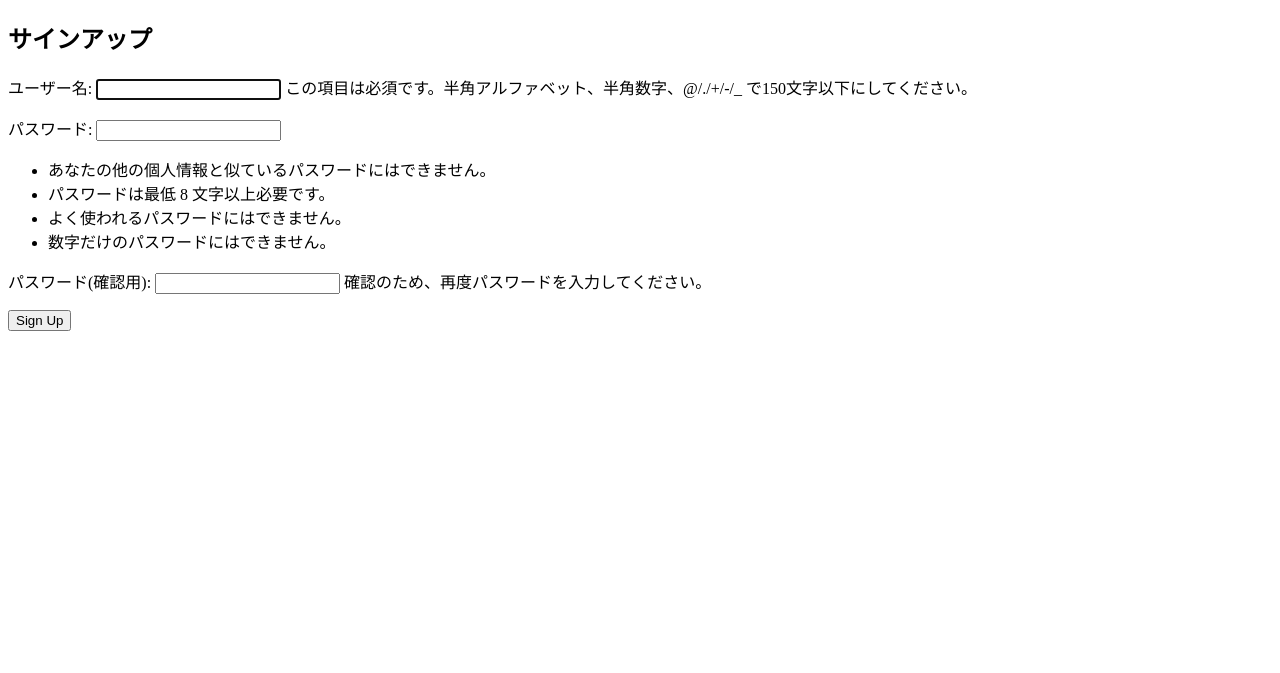
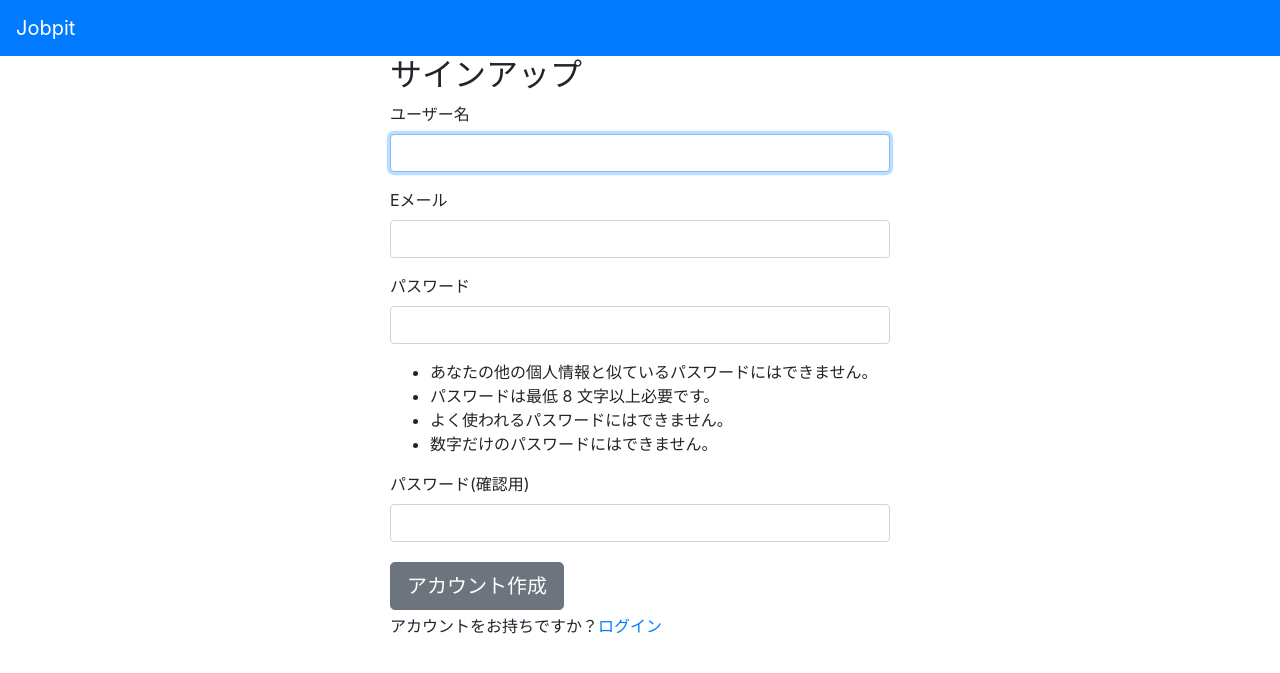
Before and after one commit to railgun-0402/job_record, a Django app: page /accounts/signup/ in a window 1280 px wide. Shown: the top 673 px of the page. Run offline with Django 4.2, Linux system fonts and the light colour scheme; some libraries are stand-ins or nearby versions.

Commit message:
sort html

```diff
--- /dev/null
+++ b/template/base.html
@@ -0,0 +1,30 @@
+<!-- template/base.html -->
+<!DOCTYPE html>
+<html>
+  <head>
+    <meta charset="utf-8">
+    <link rel="stylesheet" href="https://cdn.jsdelivr.net/npm/bootstrap@4.6.0/dist/css/bootstrap.min.css" integrity="sha384-B0vP5xmATw1+K9KRQjQERJvTumQW0nPEzvF6L/Z6nronJ3oUOFUFpCjEUQouq2+l" crossorigin="anonymous">
+    <script src="https://code.jquery.com/jquery-3.2.1.min.js" integrity="sha256-hwg4gsxgFZhOsEEamdOYGBf13FyQuiTwlAQgxVSNgt4=" crossorigin="anonymous"></script>
+    <script src="https://cdnjs.cloudflare.com/ajax/libs/popper.js/1.12.3/umd/popper.min.js" integrity="sha384-vFJXuSJphROIrBnz7yo7oB41mKfc8JzQZiCq4NCceLEaO4IHwicKwpJf9c9IpFgh" crossorigin="anonymous"></script>
+    <script src="https://maxcdn.bootstrapcdn.com/bootstrap/4.0.0-beta.2/js/bootstrap.min.js" integrity="sha384-alpBpkh1PFOepccYVYDB4do5UnbKysX5WZXm3XxPqe5iKTfUKjNkCk9SaVuEZflJ" crossorigin="anonymous"></script>
+    <title>{% block title %}Jobpit{% endblock %}</title>
+  </head>
+  <body>
+    <nav class="navbar navbar-expand-lg navbar-dark bg-primary">
+      <a class="navbar-brand" href="/">Jobpit</a>
+      <button class="navbar-toggler" type="button" data-toggle="collapse" data-target="#navbarSupportedContent" aria-controls="navbarSupportedContent" aria-expanded="false" aria-label="Toggle navigation">
+        <span class="navbar-toggler-icon"></span>
+      </button>
+      <div class="collapse navbar-collapse" id="navbarSupportedContent">
+        {% block navbar %}
+        {% endblock %}
+      </div>
+    </nav>
+    <main>
+      <div class="mx-auto" style="width: 500px;">
+        {% block content %}
+        {% endblock %}
+      </div>
+    </main>
+  </body>
+</html>
--- a/template/registration/signup.html
+++ b/template/registration/signup.html
@@ -1,15 +1,55 @@
-<!DOCTYPE html>
-<html>
-    <head>
-        <meta charset="utf-8">
-        <title>サインアップ</title>
-    </head>
-    <body>
-        <h2>サインアップ</h2>
-        <form method="post">
-            {% csrf_token %}
-            {{ form.as_p }}
-            <button type="submit">Sign Up</button>
-        </form>
-    </body>
-</html>
+{% extends 'base.html' %}
+
+{% block title %}Sign Up{% endblock %}
+
+{% block content %}
+<h2>サインアップ</h2>
+<form class="mx-auto" method="post">
+   {% csrf_token %}
+
+    <!--エラーがある場合の表記-->
+   {% if form.errors %}
+   <div class="alert alert-danger" role="alert">
+     {% for field in form %}
+       {% for error in field.errors %}
+         {% if error %}
+           <p>{{ error }}</p>
+         {% endif %}
+       {% endfor %}
+     {% endfor %}
+   </div>
+   {% endif %}
+
+    <!--ユーザ名-->
+   <p><label for="id_username">ユーザー名</label>
+   <input type="text" name="username" class="form-control" maxlength="150" autocapitalize="none" autocomplete="username" autofocus required id="id_username">
+
+    <!--Eメール-->
+   <p><label for="email">Eメール</label>
+    <input type="email" name="email" class="form-control" required id="email">
+
+    <!--パスワード-->
+   <p><label for="id_password1">パスワード</label>
+    <input type="password" name="password1" class="form-control" autocomplete="new-password" required id="id_password1">
+
+     <span class="helptext">
+    <ul>
+       <li>あなたの他の個人情報と似ているパスワードにはできません。</li>
+       <li>パスワードは最低 8 文字以上必要です。</li>
+       <li>よく使われるパスワードにはできません。</li>
+       <li>数字だけのパスワードにはできません。</li>
+     </ul>
+    </span>
+   </p>
+
+    <!--パスワード確認-->
+   <p><label for="id_password2">パスワード(確認用)</label>
+       <input type="password" name="password2" class="form-control" autocomplete="new-password" required id="id_password2"></p>
+
+    <button class="btn btn-lg btn-secondary my-1" type="submit">アカウント作成</button>
+ </form>
+
+<!--新規登録-->
+ <p>アカウントをお持ちですか？<a href="{% url 'login' %}">ログイン</a></p>
+
+ {% endblock %}
```
Also changed, not shown: template/home.html (+4 -9 lines), template/registration/login.html (+17 -15 lines).
